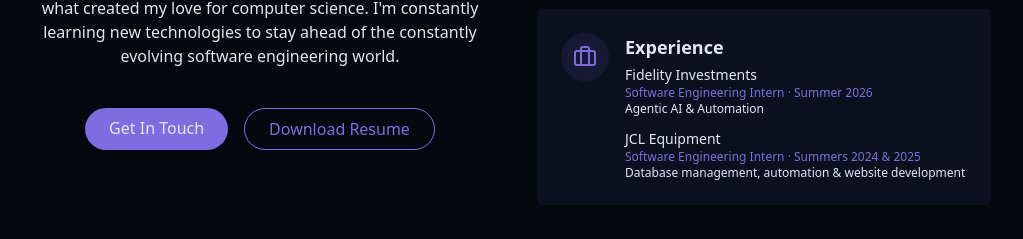
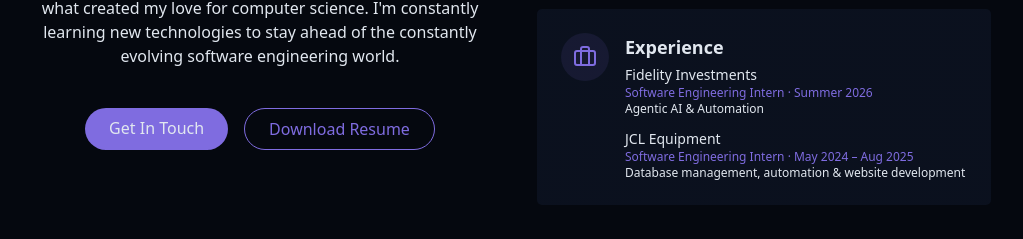
Before and after one commit to simonlunay/react-tailwind-portfolio, a React (Vite) app: page / in a window 1280 px wide. Shown: the part 1324-1563 px from the top of the page, without its empty margins (128-1151 px from the left). Built offline with nearby package versions, Linux system fonts and the light colour scheme.

Commit message:
about update

```diff
--- a/src/components/AboutSection.jsx
+++ b/src/components/AboutSection.jsx
@@ -70,7 +70,7 @@
                                     </div>
                                     <div>
                                         <p className="text-sm font-medium">JCL Equipment</p>
-                                        <p className="text-xs text-primary">Software Engineering Intern · Summers 2024 &amp; 2025</p>
+                                        <p className="text-xs text-primary">Software Engineering Intern · May 2024 – Aug 2025</p>
                                         <p className="text-xs text-muted-foreground">Database management, automation &amp; website development</p>
                                     </div>
                                 </div>
```
